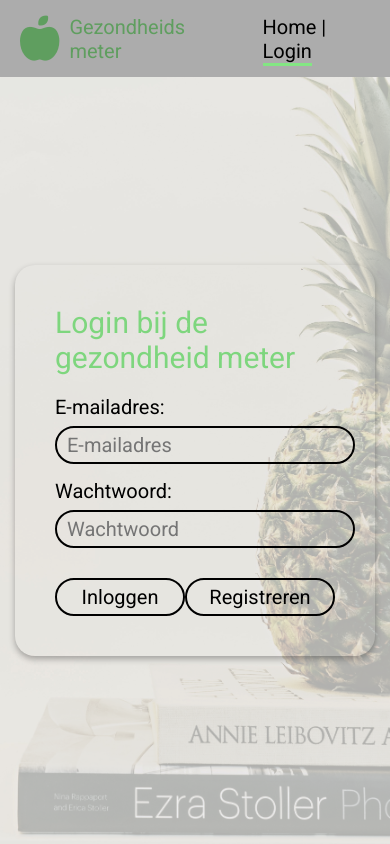
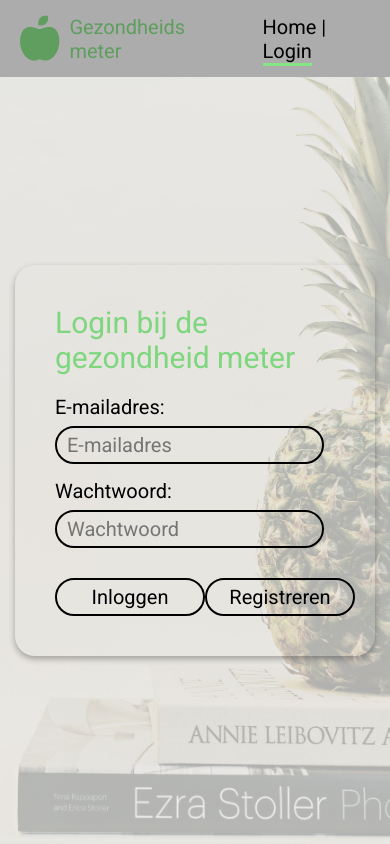
Before and after one commit to RheimerVanDijk/Gezondheidsmeter, a PHP site: page /login.php in a window 390 px wide. Run offline with PHP 8.4, Linux system fonts and the light colour scheme; data that the repository does not hold is empty; some libraries are stand-ins or nearby versions.

Commit message:
mobile login page styling

```diff
--- a/css/login.css
+++ b/css/login.css
@@ -71,4 +71,32 @@
   .loginCard .button-container button {
     width: 150px;
   }
+
+  .login-form {
+    width: 90vw;
+  }
+
+  .login-form {
+    width: 80% !important;
+  }
+
+  .input-group input{
+    width: 120% !important;
+    max-width: 300px !important;
+  }
+
+  .button-container{
+    display: flex !important;
+  }
 }
+
+@media only screen and (max-width: 385px) {
+  .button-container{
+    display: block !important;
+    margin-bottom: 50px !important;
+  }
+
+  .button-container button {
+    margin-top: 10px;
+  }
+}
--- a/login.php
+++ b/login.php
@@ -24,7 +24,7 @@
         <div class="title">
           <p>Login bij de gezondheid meter</p>
         </div>
-        <form>
+        <form class="login-form">
           <div class="input-group">
             <label for="loginEmail">E-mailadres:</label>
             <input id="loginEmail" type="text" placeholder="E-mailadres" required>
@@ -34,8 +34,12 @@
             <input id="loginPassword" type="password" placeholder="Wachtwoord" required>
           </div>
           <div class="button-container">
-            <button id="loginBtn" type="button" name="login" class="btn">Inloggen</button>
-            <a href="register.php"><button type="button" name="login" class="btn">Registreren</button></a>
+            <div>
+              <button class="login-btn" id="loginBtn" type="button" name="login" class="btn">Inloggen</button>
+            </div>
+            <div>
+              <a class="reg-btn" href="register.php"><button type="button" name="login" class="btn">Registreren</button></a>
+            </div>
           </div>
         </form>
       </div>
```
